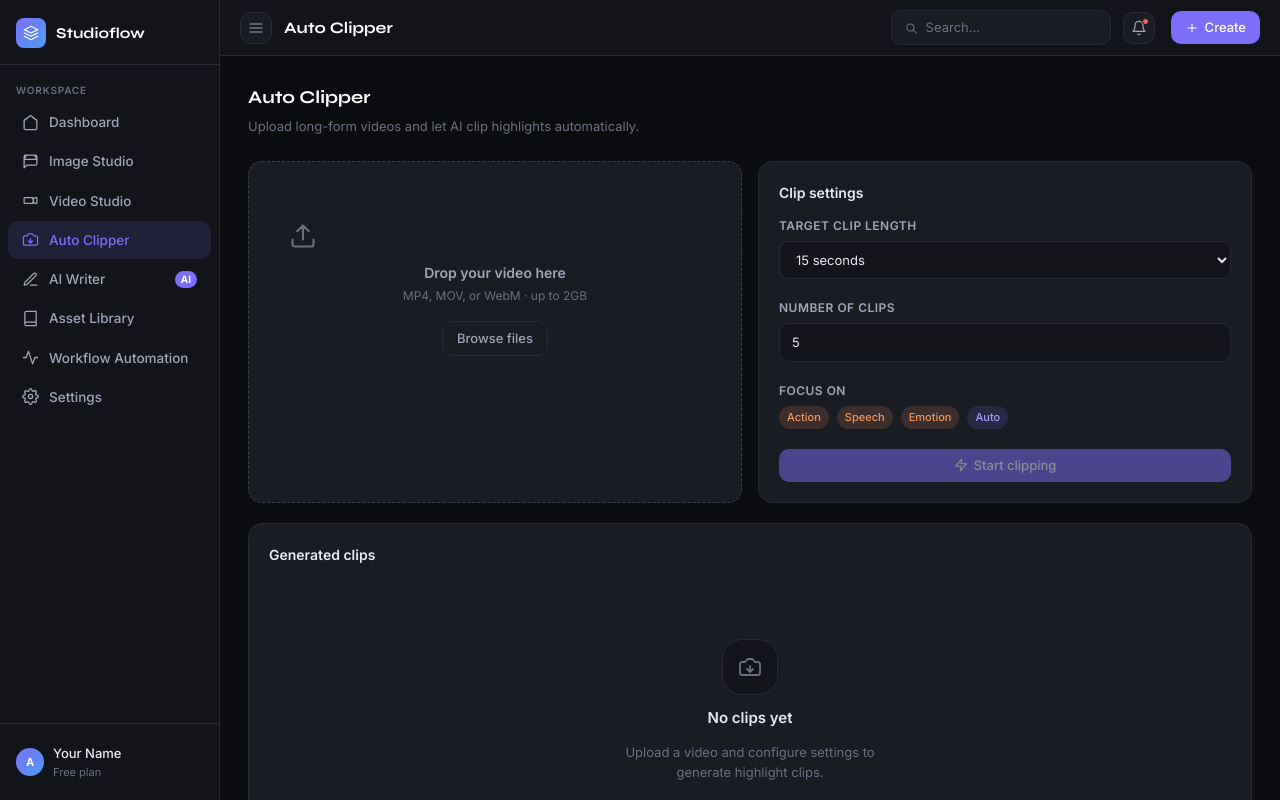
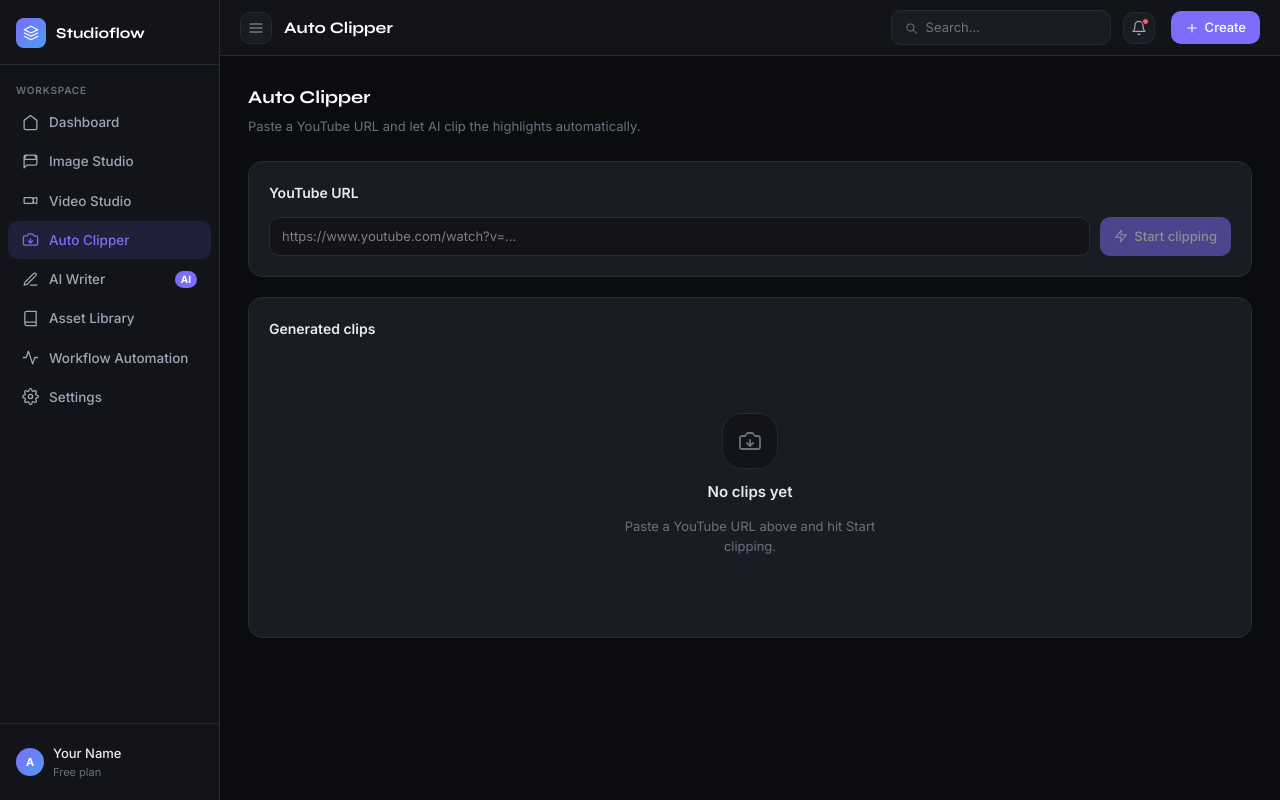
Before and after one commit to leafcau-eng/ai-creator-hub, a Next.js app in the folder web/: page / in a window 1280 px wide. Both pictures are taken after a click on the element "Auto Clipper". Built offline with nearby package versions, Linux system fonts and the light colour scheme.

Commit message:
update autoclipper realtime

```diff
--- a/web/app/page.jsx
+++ b/web/app/page.jsx
@@ -1,6 +1,7 @@
 "use client";
 
-import { useState } from "react";
+import { useState, useEffect, useRef, useCallback } from "react";
+import { createClient } from "@/lib/supabase";
 
 // ── Icons ──────────────────────────────────────────────────────────────────────
 const Icon = ({ d, size = 20, stroke = "currentColor" }) => (
@@ -462,57 +463,230 @@ function VideoStudioPage() {
     </div>
   );
 }
+function AutoClipperPage() {
+  const [url, setUrl] = useState("");
+  const [submitState, setSubmitState] = useState("idle"); // idle | loading | polling | completed | failed
+  const [projectId, setProjectId] = useState(null);
+  const [currentStep, setCurrentStep] = useState(null);
+  const [clips, setClips] = useState([]);
+  const [errorMsg, setErrorMsg] = useState(null);
+  const channelRef = useRef(null);
 
-function AutoClipperPage() {
+  const STEPS = [
+    { key: "downloading",        label: "Downloading video" },
+    { key: "finding_candidates", label: "Finding candidates" },
+    { key: "transcribing",       label: "Transcribing audio" },
+    { key: "ranking",            label: "Ranking clips with AI" },
+    { key: "exporting",          label: "Exporting clips" },
+    { key: "uploading",          label: "Uploading to storage" },
+  ];
+
+  const unsubscribe = useCallback(() => {
+    if (channelRef.current) {
+      channelRef.current.unsubscribe();
+      channelRef.current = null;
+    }
+  }, []);
+
+  const fetchClips = useCallback(async (pid) => {
+    const supabase = createClient();
+    const { data } = await supabase
+      .from("clips")
+      .select("id, clip_index, title, duration, file_url, thumbnail_url, start_time, end_time")
+      .eq("project_id", pid)
+      .order("clip_index", { ascending: true });
+    if (data) setClips(data);
+  }, []);
+
+  const startRealtime = useCallback((pid) => {
+    const supabase = createClient();
+    const channel = supabase
+      .channel(`project-${pid}`)
+      .on(
+        "postgres_changes",
+        { event: "UPDATE", schema: "public", table: "projects", filter: `id=eq.${pid}` },
+        (payload) => {
+          const { status, current_step, error_message } = payload.new;
+          if (current_step) setCurrentStep(current_step);
+          if (status === "completed") {
+            setSubmitState("completed");
+            setCurrentStep(null);
+            fetchClips(pid);
+            unsubscribe();
+          } else if (status === "failed") {
+            setSubmitState("failed");
+            setErrorMsg(error_message || "Pipeline gagal. Coba lagi.");
+            unsubscribe();
+          }
+        }
+      )
+      .subscribe();
+    channelRef.current = channel;
+  }, [fetchClips, unsubscribe]);
+
+  useEffect(() => { return () => unsubscribe(); }, [unsubscribe]);
+
+  const handleSubmit = async () => {
+    if (!url.trim()) return;
+    setSubmitState("loading");
+    setErrorMsg(null);
+    setClips([]);
+    setCurrentStep(null);
+    try {
+      const res = await fetch("/api/submit", {
+        method: "POST",
+        headers: { "Content-Type": "application/json" },
+        body: JSON.stringify({ youtube_url: url.trim() }),
+      });
+      const data = await res.json();
+      if (!res.ok) {
+        setSubmitState("failed");
+        setErrorMsg(data.error || "Gagal submit. Coba lagi.");
+        return;
+      }
+      setProjectId(data.project_id);
+      setSubmitState("polling");
+      startRealtime(data.project_id);
+    } catch {
+      setSubmitState("failed");
+      setErrorMsg("Network error. Coba lagi.");
+    }
+  };
+
+  const handleReset = () => {
+    unsubscribe();
+    setUrl("");
+    setSubmitState("idle");
+    setProjectId(null);
+    setCurrentStep(null);
+    setClips([]);
+    setErrorMsg(null);
+  };
+
+  const isBusy = submitState === "loading" || submitState === "polling";
+
   return (
     <div className="page">
       <div style={{ marginBottom: 24 }}>
         <div style={{ fontFamily: "'Syne',sans-serif", fontSize: 18, fontWeight: 700, color: "var(--white)", marginBottom: 6 }}>Auto Clipper</div>
-        <div style={{ fontSize: 13, color: "var(--text-dim)" }}>Upload long-form videos and let AI clip highlights automatically.</div>
+        <div style={{ fontSize: 13, color: "var(--text-dim)" }}>Paste a YouTube URL and let AI clip the highlights automatically.</div>
       </div>
 
-      <div className="two-col" style={{ marginBottom: 20 }}>
-        <div className="card" style={{ borderStyle: "dashed", cursor: "pointer", borderColor: "var(--muted)" }}>
-          <div style={{ textAlign: "center", padding: "40px 20px", color: "var(--text-dim)" }}>
-            <div style={{ marginBottom: 12 }}><Icon d={icons.upload} size={28} /></div>
-            <div style={{ fontSize: 14, fontWeight: 600, color: "var(--text-mid)", marginBottom: 4 }}>Drop your video here</div>
-            <div style={{ fontSize: 12 }}>MP4, MOV, or WebM · up to 2GB</div>
-            <button className="btn btn-ghost" style={{ marginTop: 16 }}>Browse files</button>
+      {/* Input card */}
+      <div className="card" style={{ marginBottom: 20 }}>
+        <SectionHeader title="YouTube URL" />
+        <div style={{ display: "flex", gap: 10 }}>
+          <input
+            className="form-input"
+            placeholder="https://www.youtube.com/watch?v=..."
+            value={url}
+            onChange={e => setUrl(e.target.value)}
+            disabled={isBusy}
+            onKeyDown={e => e.key === "Enter" && !isBusy && handleSubmit()}
+            style={{ flex: 1 }}
+          />
+          {(submitState === "idle" || submitState === "failed") && (
+            <button className="btn btn-primary" onClick={handleSubmit} disabled={!url.trim()} style={{ opacity: !url.trim() ? 0.5 : 1 }}>
+              <Icon d={icons.zap} size={14} /> Start clipping
+            </button>
+          )}
+          {submitState === "completed" && (
+            <button className="btn btn-ghost" onClick={handleReset}>
+              <Icon d={icons.plus} size={14} /> New clip
+            </button>
+          )}
+          {(submitState === "loading" || submitState === "polling") && (
+            <button className="btn btn-ghost" onClick={handleReset} disabled={submitState === "loading"}>
+              Cancel
+            </button>
+          )}
+        </div>
+        {submitState === "failed" && errorMsg && (
+          <div style={{ marginTop: 12, padding: "10px 14px", borderRadius: "var(--r-md)", background: "rgba(240,96,112,.1)", border: "1px solid rgba(240,96,112,.2)", color: "var(--danger)", fontSize: 13 }}>
+            ⚠️ {errorMsg}
           </div>
-        </div>
-
-        <div className="card">
-          <SectionHeader title="Clip settings" />
-          <div className="form-group">
-            <label className="form-label">Target clip length</label>
-            <select className="form-input">
-              <option>15 seconds</option>
-              <option>30 seconds</option>
-              <option>60 seconds</option>
-              <option>Custom</option>
-            </select>
-          </div>
-          <div className="form-group">
-            <label className="form-label">Number of clips</label>
-            <input className="form-input" type="number" defaultValue={5} min={1} max={20} />
-          </div>
-          <div className="form-group">
-            <label className="form-label">Focus on</label>
-            <div style={{ display: "flex", gap: 8, flexWrap: "wrap" }}>
-              {["Action", "Speech", "Emotion", "Auto"].map((t, i) => (
-                <span key={t} className={`tag ${i === 3 ? "tag-purple" : "tag-orange"}`} style={{ cursor: "pointer" }}>{t}</span>
-              ))}
-            </div>
-          </div>
-          <button className="btn btn-primary" style={{ width: "100%", justifyContent: "center", opacity: .5 }} disabled>
-            <Icon d={icons.zap} size={14} /> Start clipping
-          </button>
-        </div>
+        )}
       </div>
 
+      {/* Progress card */}
+      {submitState === "polling" && (
+        <div className="card" style={{ marginBottom: 20 }}>
+          <SectionHeader title="Processing…" />
+          <div style={{ display: "flex", flexDirection: "column", gap: 10 }}>
+            {STEPS.map((step) => {
+              const idx     = STEPS.findIndex(s => s.key === currentStep);
+              const thisIdx = STEPS.findIndex(s => s.key === step.key);
+              const isDone  = idx > thisIdx;
+              const isActive = currentStep === step.key;
+              return (
+                <div key={step.key} style={{ display: "flex", alignItems: "center", gap: 12 }}>
+                  <div style={{
+                    width: 20, height: 20, borderRadius: "50%", flexShrink: 0,
+                    display: "flex", alignItems: "center", justifyContent: "center",
+                    background: isDone ? "rgba(79,209,160,.15)" : isActive ? "rgba(124,110,248,.2)" : "var(--surface)",
+                    border: `1px solid ${isDone ? "var(--accent2)" : isActive ? "var(--accent)" : "var(--border)"}`,
+                  }}>
+                    {isDone
+                      ? <Icon d={icons.check} size={11} stroke="var(--accent2)" />
+                      : <div style={{ width: 7, height: 7, borderRadius: "50%", background: isActive ? "var(--accent)" : "var(--border)" }} />
+                    }
+                  </div>
+                  <span style={{ fontSize: 13, color: isDone ? "var(--accent2)" : isActive ? "var(--text)" : "var(--text-dim)", fontWeight: isActive ? 500 : 400 }}>
+                    {step.label}
+                  </span>
+                </div>
+              );
+            })}
+          </div>
+          <div className="progress-bar" style={{ marginTop: 20 }}>
+            <div className="progress-fill" style={{
+              width: currentStep ? `${Math.round(((STEPS.findIndex(s => s.key === currentStep) + 1) / STEPS.length) * 100)}%` : "5%",
+              transition: "width 0.6s ease",
+            }} />
+          </div>
+          {projectId && (
+            <div style={{ marginTop: 10, fontSize: 11, color: "var(--text-dim)" }}>
+              Project ID: <code style={{ color: "var(--text-mid)" }}>{projectId}</code>
+            </div>
+          )}
+        </div>
+      )}
+
+      {/* Clips result */}
       <div className="card">
         <SectionHeader title="Generated clips" />
-        <EmptyState icon="clip" title="No clips yet" desc="Upload a video and configure settings to generate highlight clips." />
+        {submitState === "completed" && clips.length > 0 ? (
+          <div style={{ display: "flex", flexDirection: "column", gap: 12 }}>
+            {clips.map((clip) => (
+              <div key={clip.id} style={{ display: "flex", alignItems: "center", gap: 14, padding: "14px 16px", background: "var(--surface)", border: "1px solid var(--border)", borderRadius: "var(--r-md)" }}>
+                <div style={{ width: 80, height: 48, borderRadius: "var(--r-sm)", flexShrink: 0, background: "var(--muted)", display: "flex", alignItems: "center", justifyContent: "center", overflow: "hidden" }}>
+                  {clip.thumbnail_url
+                    ? <img src={clip.thumbnail_url} alt="" style={{ width: "100%", height: "100%", objectFit: "cover" }} />
+                    : <Icon d={icons.clip} size={20} stroke="var(--text-dim)" />
+                  }
+                </div>
+                <div style={{ flex: 1, minWidth: 0 }}>
+                  <div style={{ fontSize: 13, fontWeight: 500, color: "var(--text)", marginBottom: 2 }}>{clip.title || `Clip ${clip.clip_index}`}</div>
+                  <div style={{ fontSize: 12, color: "var(--text-dim)" }}>
+                    {clip.duration ? `${Math.round(clip.duration)}s` : "—"}
+                    {clip.start_time != null && clip.end_time != null
+                      ? ` · ${Math.floor(clip.start_time / 60)}:${String(Math.round(clip.start_time % 60)).padStart(2, "0")} → ${Math.floor(clip.end_time / 60)}:${String(Math.round(clip.end_time % 60)).padStart(2, "0")}`
+                      : ""}
+                  </div>
+                </div>
+                {clip.file_url && (
+                  <a href={clip.file_url} target="_blank" rel="noopener noreferrer" className="btn btn-ghost" style={{ fontSize: 12, padding: "5px 12px", textDecoration: "none" }}>
+                    <Icon d={icons.externalLink} size={13} /> Open
+                  </a>
+                )}
+              </div>
+            ))}
+          </div>
+        ) : submitState === "completed" ? (
+          <EmptyState icon="clip" title="Selesai tapi tidak ada clips" desc="Pipeline selesai tapi tidak ada clips yang digenerate." />
+        ) : (
+          <EmptyState icon="clip" title="No clips yet" desc="Paste a YouTube URL above and hit Start clipping." />
+        )}
       </div>
     </div>
   );
```
